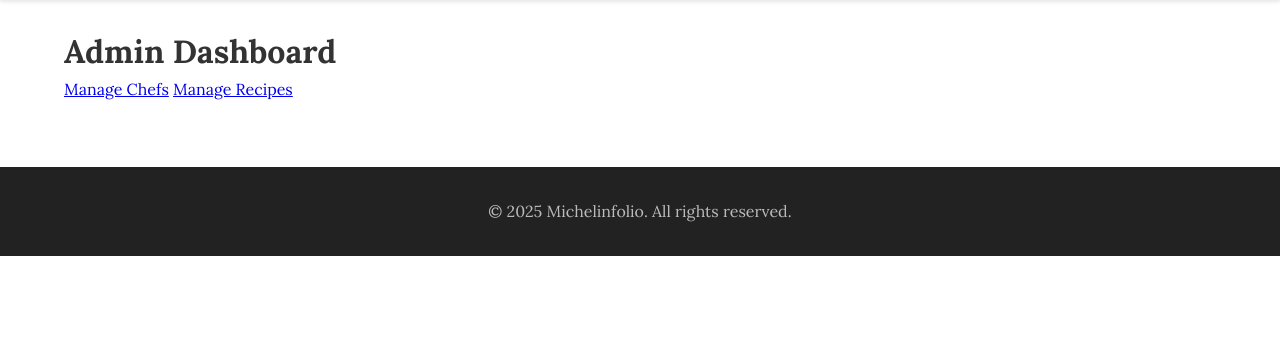
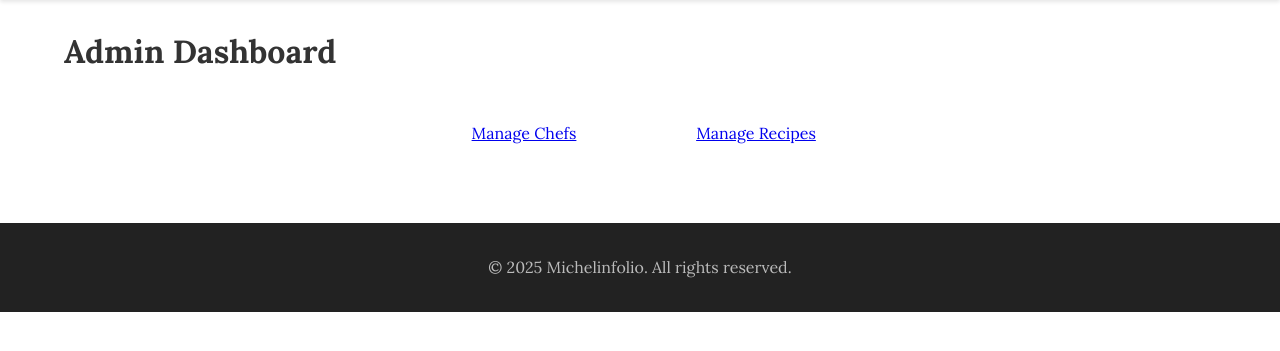
Before and after one commit to UWantMyName/COM6011-gourmet-portfolio, a PHP site: page /admin/dashboard.php in a window 1280 px wide. Shown: the part 70-421 px from the top of the page. Run offline with PHP 8.4, Linux system fonts and the light colour scheme.

Commit message:
Modify the style to include designs for the chefs editing.

```diff
--- a/css/style.css
+++ b/css/style.css
@@ -180,3 +180,53 @@ body {
   padding: 2rem 0;
   margin-top: 4rem;
 }
+
+/* In css/style.css */
+.admin-table {
+  width: 100%;
+  border-collapse: collapse;
+  margin-bottom: 2rem;
+}
+.admin-table th,
+.admin-table td {
+  padding: 0.75rem 1rem;
+  border-bottom: 1px solid #ddd;
+  text-align: left;
+}
+.admin-table th {
+  background: #f4f4f4;
+  color: #333;
+}
+.admin-table tr:nth-child(even) {
+  background: #fafafa;
+}
+.admin-table tr:hover {
+  background: #f1f1f1;
+}
+.admin-table a {
+  color: #b48b31;
+  text-decoration: none;
+  margin-right: 0.5rem;
+}
+/* Admin Dashboard Button Row */
+.admin-buttons {
+  display: flex;
+  justify-content: center;
+  gap: 2rem;
+  margin-top: 2rem;
+}
+
+.admin-buttons .btn {
+  flex: 1;
+  max-width: 200px;       /* or whatever width you prefer */
+  text-align: center;
+  font-size: 1rem;
+  padding: 0.75rem 1rem;
+}
+.form-input {
+  width: 100%;
+  padding: 0.5rem;
+  font-size: 1rem;
+  border: 1px solid #ccc;
+  border-radius: 4px;
+}
--- a/inc/header.php
+++ b/inc/header.php
@@ -8,22 +8,31 @@
   <title>Michelinfolio</title>
   <meta name="viewport" content="width=device-width, initial-scale=1">
 
-  <!-- Fonts -->
-  <link href="https://fonts.googleapis.com/css2?family=Lora:wght@400;700&family=Playfair+Display:wght@700&display=swap" rel="stylesheet">
+  <!-- Google Fonts (absolute) -->
+  <link
+    href="https://fonts.googleapis.com/css2?family=Lora:wght@400;700&family=Playfair+Display:wght@700&display=swap"
+    rel="stylesheet"
+  >
+
   <!-- AOS -->
-  <link href="https://cdn.jsdelivr.net/npm/aos@2.3.4/dist/aos.css" rel="stylesheet">
-  <!-- Main CSS -->
-  <link rel="stylesheet" href="css/style.css">
+  <link
+    href="https://cdn.jsdelivr.net/npm/aos@2.3.4/dist/aos.css"
+    rel="stylesheet"
+  >
+
+  <!-- Main CSS (root‐absolute) -->
+  <link rel="stylesheet" href="/COM6011/css/style.css">
 </head>
 <body>
 
 <nav class="navbar">
   <div class="container">
-    <a class="logo" href="index.html">Michelin<strong>folio</strong></a>
+    <!-- logo link also absolute -->
+    <a class="logo" href="/COM6011/index.html">Michelin<strong>folio</strong></a>
     <div class="nav-links">
-      <a href="index.html">Home</a>
-      <a href="chefs.php">Chefs</a>
-      <a href="recipes.php">Recipes</a>
+      <a href="/COM6011/index.html">Home</a>
+      <a href="/COM6011/chefs.php">Chefs</a>
+      <a href="/COM6011/recipes.php">Recipes</a>
     </div>
   </div>
 </nav>
```
